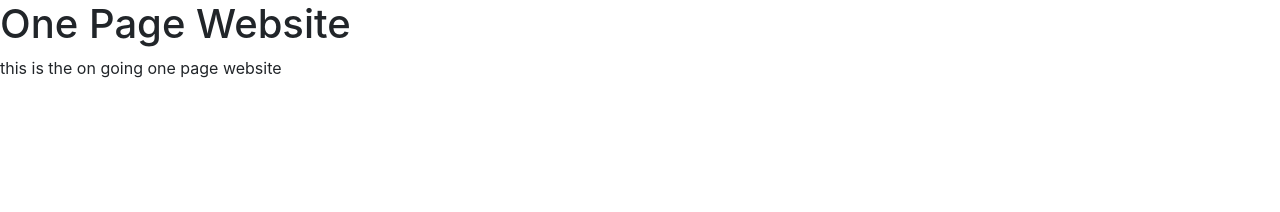
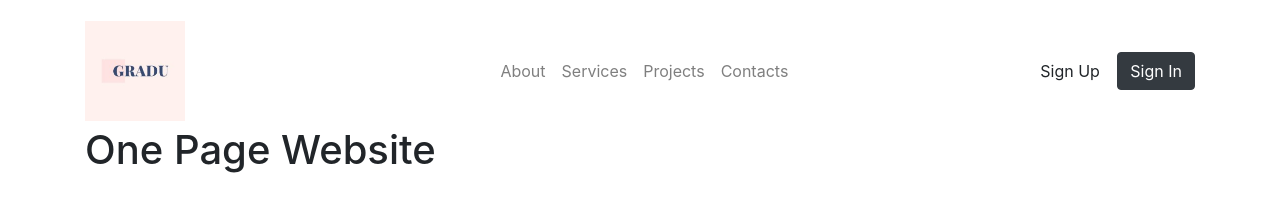
Before and after one commit to yusufkarbackk/one-page-website, a plain HTML site: page index.html in a window 1280 px wide. Drawn offline with Linux system fonts and the light colour scheme.

Commit message:
membuat navbar

```diff
--- a/frontend/styles/main.scss
+++ b/frontend/styles/main.scss
@@ -0,0 +1,9 @@
+body{
+    background-color: white !important;
+}
+
+.navbar-brand{
+    img{
+        height: 100px !important;
+    }
+}
--- a/index.html
+++ b/index.html
@@ -5,14 +5,55 @@
     <meta name="viewport" content="width=device-width, initial-scale=1.0" />
     <link
       rel="stylesheet"
-      href="frontend/libraries/bootstrap/css/bootstrap.css"
+      href="frontend/libraries/bootstrap/css/bootstrap.min.css"
     />
+    <link rel="stylesheet" href="frontend/styles/main.css">
     <title>Document</title>
   </head>
   <body>
+    <div class="container mt-3">
+      <div class="d-flex justify-content-between align-items-center">
+        <div class="brand">
+          <a class="navbar-brand" href="">
+            <img src="frontend/images/gradu-logo.png" alt="">
+          </a>
+          <button class="navbar-toggler" type="button" data-toggle="collapse" data-target="#navbarSupportedContent" aria-controls="navbarSupportedContent" aria-expanded="false" aria-label="Toggle navigation">
+            <span class="navbar-toggler-icon"></span>
+          </button>
+        </div>
+
+        <nav class="navbar-expand-xl navbar-light bg-white" id="navigation-items">
+          <div class="collapse navbar-collapse  nav-menu" id="navbarSupportedContent">
+            <ul class="navbar-nav d-flex justify-content-around">
+              <li class="nav-item ">
+                <a class="nav-link" href="#">About <span class="sr-only">(current)</span></a>
+              </li>
+              <li class="nav-item">
+                <a class="nav-link" href="#">Services</a>
+              </li>
+              <li class="nav-item">
+                <a class="nav-link" href="#">Projects</a>
+              </li>
+              <li class="nav-item">
+                <a class="nav-link" href="#">Contacts</a>
+              </li>
+
+            </ul>
+          </div>
+      </nav>
+      <div id="account-button">
+        <button class="btn btn-sign-up" type="button">
+          Sign Up
+        </button>
+
+        <button class="btn btn-dark btn-primary btn-sign-in" type="button">
+          Sign In
+        </button>
+      </div>
+
+    </div>
 
     <h1>One Page Website</h1>
-    <p>this is the on going one page website</p>
 
     <script src="frontend/libraries/bootstrap/js/bootstrap.js"></script>
   </body>
```
Also changed, not shown: frontend/images/gradu-logo.png (added), frontend/styles/main.css, 3 other files.
